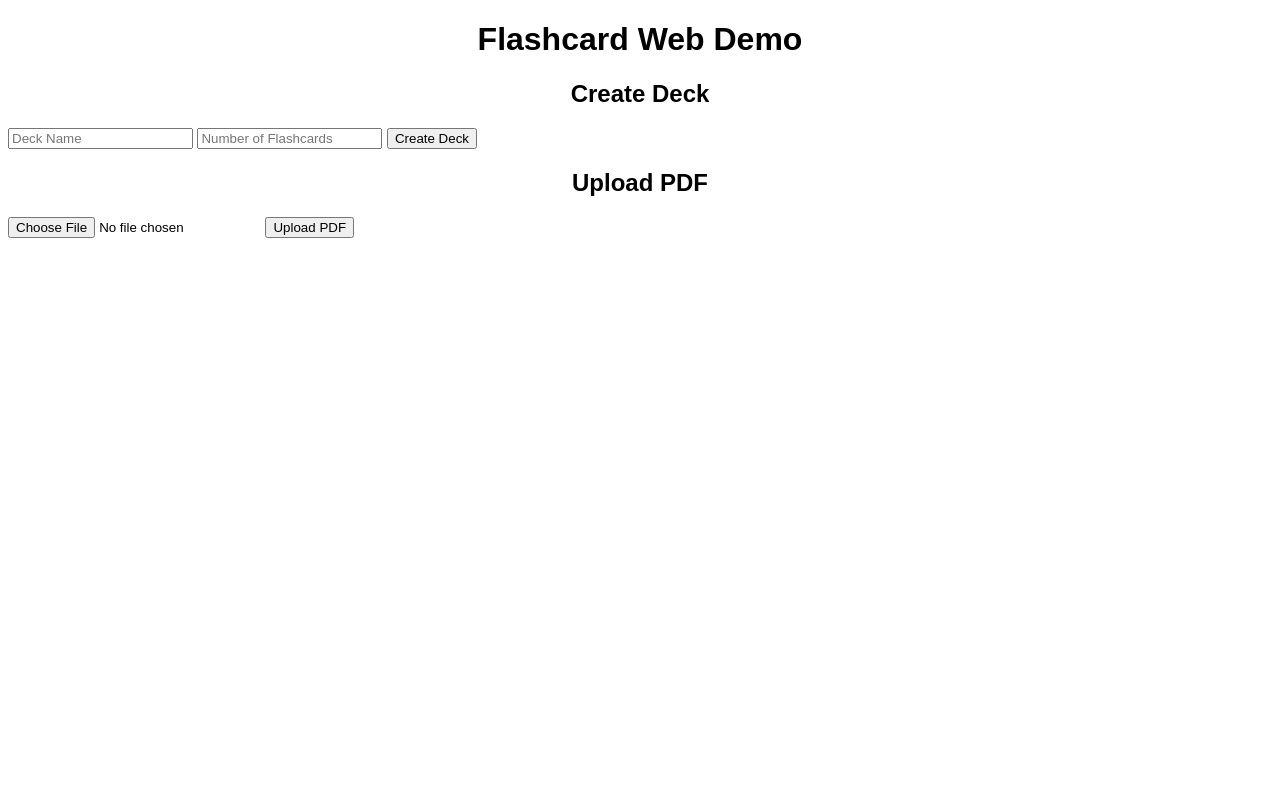
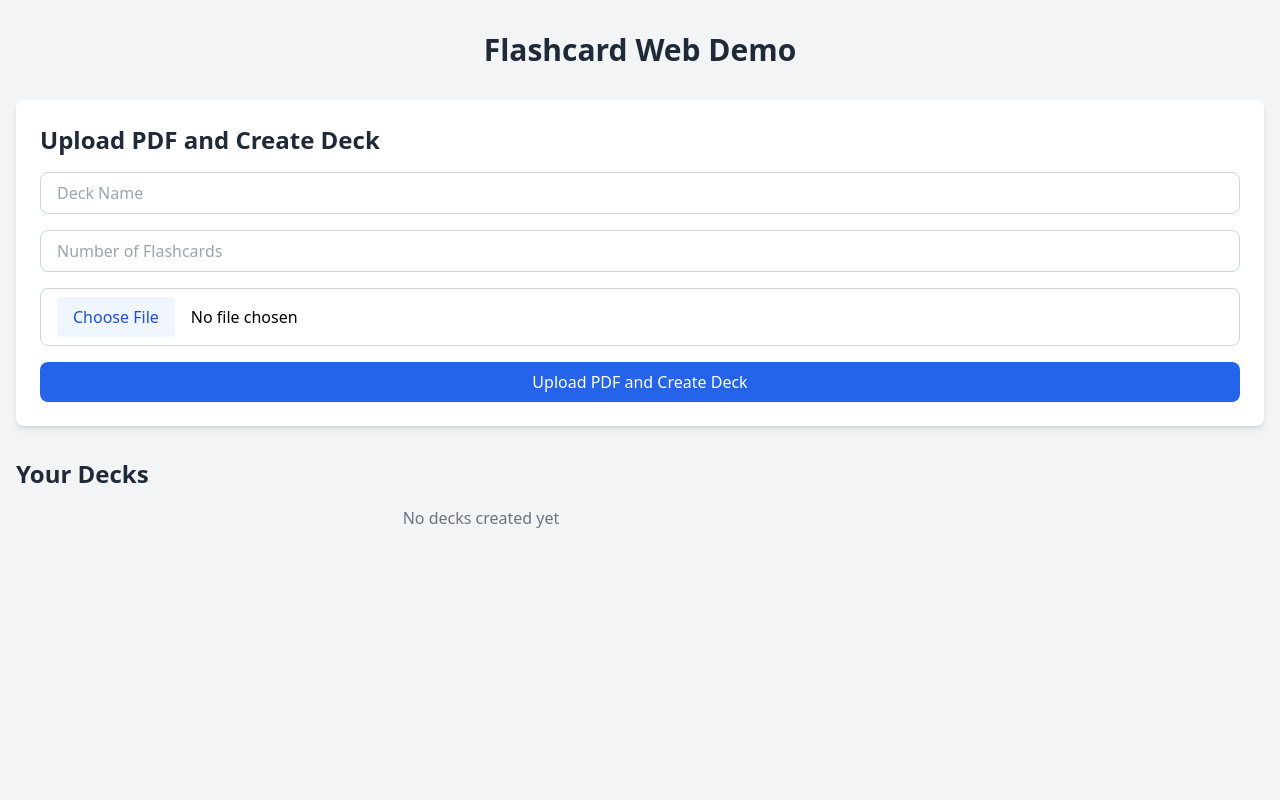
Before and after one commit to Temda/Flashcard-PDF, a Flask app: page / in a window 1280 px wide. Run offline with Flask 3, Linux system fonts and the light colour scheme; some libraries are stand-ins or nearby versions.

Commit message:
update proto type and design structure :rainbow::rainbow:

```diff
--- a/backend/static/js/scripts.js
+++ b/backend/static/js/scripts.js
@@ -1,48 +1,142 @@
 let deck = [];
-let currentCardIndex = 0;
+let currentDeckName = '';
 
-function createDeck() {
+function uploadPDF() {
     const deckName = document.getElementById('deckName').value;
     const numFlashcards = document.getElementById('numFlashcards').value;
-    console.log(`Deck created: ${deckName} with ${numFlashcards} flashcards`);
-}
+    const pdfFile = document.getElementById('pdfFile').files[0];
 
-function uploadPDF() {
-    const pdfFile = document.getElementById('pdfFile').files[0];
+    if (!deckName || !numFlashcards || !pdfFile) {
+        alert('Please fill all fields and select a PDF file');
+        return;
+    }
+
+    currentDeckName = deckName;
+
+    const deckInfo = {
+        name: deckName,
+        numFlashcards: numFlashcards,
+        createdAt: new Date().toISOString()
+    };
+
+    let decks = JSON.parse(localStorage.getItem('decks') || '[]');
+    const existingDeckIndex = decks.findIndex(d => d.name === deckName);
+    if (existingDeckIndex >= 0) {
+        decks[existingDeckIndex] = deckInfo;
+    } else {
+        decks.push(deckInfo);
+    }
+    localStorage.setItem('decks', JSON.stringify(decks));
+
     const formData = new FormData();
     formData.append('file', pdfFile);
+    formData.append('deckName', deckName);
+    formData.append('numFlashcards', numFlashcards);
 
     fetch('/upload', {
         method: 'POST',
         body: formData
     })
-    .then(response => response.json())
-    .then(data => {
-        deck = data;
-        currentCardIndex = 0;
-        showCard(currentCardIndex);
-        document.getElementById('flashcardContainer').style.display = 'block';
-    })
-    .catch(error => console.error('Error:', error));
+        .then(response => response.json())
+        .then(data => {
+            deck = data;
+            localStorage.setItem(`deck_${deckName}`, JSON.stringify(deck));
+            showDeckView(deckName);
+        })
+        .catch(error => {
+            console.error('Error:', error);
+            alert('Error uploading file. Please try again.');
+        });
 }
 
-function showBack() {
-    document.getElementById('front').style.display = 'none';
-    document.getElementById('back').style.display = 'block';
+function showCurrentCard() {
+    const flashcardsList = document.getElementById('flashcardsList');
+    flashcardsList.innerHTML = '';
+
+    if (deck.length === 0) {
+        flashcardsList.innerHTML = '<p class="text-gray-500 col-span-3 text-center">No flashcards in this deck</p>';
+        return;
+    }
+
+    deck.forEach((card, index) => {
+        const flashcard = document.createElement('div');
+        flashcard.className = 'perspective w-full h-48 cursor-pointer group';
+        flashcard.innerHTML = `
+    <div id="card-${index}" class="relative w-full h-full transition-transform duration-500 transform-preserve-3d">
+        <div class="absolute w-full h-full backface-hidden flex items-center justify-center p-6 bg-white rounded-xl shadow-md border border-gray-200 group-hover:shadow-lg transition">
+            <p class="text-lg font-medium text-gray-800 text-center">${card.front}</p>
+            <div class="absolute bottom-2 right-2 bg-blue-100 text-blue-800 text-xs px-2 py-1 rounded">Front</div>
+        </div>
+        <div class="absolute w-full h-full backface-hidden flex items-center justify-center p-6 bg-gray-50 rounded-xl shadow-md border border-gray-200 transform-rotate-y-180">
+            <p class="text-lg font-medium text-gray-800 text-center">${card.back}</p>
+            <div class="absolute bottom-2 right-2 bg-green-100 text-green-800 text-xs px-2 py-1 rounded">Back</div>
+        </div>
+    </div>
+`;
+        flashcard.onclick = () => toggleFlip(index);
+        flashcardsList.appendChild(flashcard);
+    });
 }
 
-function nextCard(correct) {
-    currentCardIndex++;
-    if (currentCardIndex < deck.length) {
-        showCard(currentCardIndex);
-    } else {
-        console.log('No more cards');
+function toggleFlip(index) {
+    const card = document.getElementById(`card-${index}`);
+    card.classList.toggle('rotate-y-180');
+}
+function updateDeckList() {
+    const decksContainer = document.getElementById('decksContainer');
+    decksContainer.innerHTML = '';
+
+    const decks = JSON.parse(localStorage.getItem('decks') || '[]');
+
+    if (decks.length === 0) {
+        decksContainer.innerHTML = '<p class="text-gray-500 col-span-3 text-center">No decks created yet</p>';
+        return;
+    }
+
+    decks.forEach(deck => {
+        const card = document.createElement('div');
+        card.className = 'bg-white rounded-xl shadow-md overflow-hidden hover:shadow-lg transition transform hover:-translate-y-1 cursor-pointer';
+        card.innerHTML = `
+            <div class="p-6">
+                <h3 class="text-xl font-semibold text-gray-800 mb-2">${deck.name}</h3>
+                <p class="text-gray-600">${deck.numFlashcards} cards</p>
+                <p class="text-sm text-gray-500 mt-2">Created: ${new Date(deck.createdAt).toLocaleDateString()}</p>
+            </div>
+        `;
+        card.onclick = () => loadDeck(deck.name);
+        decksContainer.appendChild(card);
+    });
+}
+
+function loadDeck(deckName) {
+    const savedDeck = localStorage.getItem(`deck_${deckName}`);
+    if (savedDeck) {
+        deck = JSON.parse(savedDeck);
+        showDeckView(deckName);
     }
 }
 
-function showCard(index) {
-    document.getElementById('front').innerText = deck[index].front;
-    document.getElementById('back').innerText = deck[index].back;
-    document.getElementById('front').style.display = 'block';
-    document.getElementById('back').style.display = 'none';
+function showDeckView(deckName) {
+    currentDeckName = deckName;
+    document.getElementById('deckList').classList.add('hidden');
+    document.getElementById('flashcardContainer').classList.remove('hidden');
+    document.getElementById('currentDeckName').textContent = currentDeckName;
+
+    showCurrentCard();
 }
+
+function backToDeckList() {
+    document.getElementById('flashcardContainer').classList.add('hidden');
+    document.getElementById('deckList').classList.remove('hidden');
+    updateDeckList();
+}
+
+window.onload = function () {
+    updateDeckList();
+
+    const pathParts = window.location.pathname.split('/');
+    if (pathParts.length >= 3 && pathParts[1] === 'decks') {
+        const deckName = decodeURIComponent(pathParts[2]);
+        loadDeck(deckName);
+    }
+};
--- a/backend/templates/index.html
+++ b/backend/templates/index.html
@@ -1,34 +1,99 @@
 <!DOCTYPE html>
 <html lang="en">
+
 <head>
     <meta charset="UTF-8">
     <meta name="viewport" content="width=device-width, initial-scale=1.0">
     <title>Flashcard Web Demo</title>
-    <link rel="stylesheet" href="{{ url_for('static', filename='css/styles.css') }}">
+    <script src="https://cdn.tailwindcss.com"></script>
+    <script>
+        tailwind.config = {
+            theme: {
+                extend: {
+                    keyframes: {
+                        flip: {
+                            '0%': { transform: 'rotateY(0deg)' },
+                            '50%': { transform: 'rotateY(90deg)' },
+                            '100%': { transform: 'rotateY(0deg)' }
+                        }
+                    },
+                    animation: {
+                        flip: 'flip 0.6s ease-out'
+                    }
+                }
+            }
+        }
+    </script>
+    <style>
+        .transform-preserve-3d {
+            transform-style: preserve-3d;
+        }
+
+        .backface-hidden {
+            backface-visibility: hidden;
+        }
+
+        .transform-rotate-y-180 {
+            transform: rotateY(180deg);
+        }
+
+        .rotate-y-180 {
+            transform: rotateY(180deg);
+        }
+    </style>
 </head>
-<body>
-    <h1>Flashcard Web Demo</h1>
-    <div>
-        <h2>Create Deck</h2>
-        <input type="text" id="deckName" placeholder="Deck Name">
-        <input type="number" id="numFlashcards" placeholder="Number of Flashcards">
-        <button onclick="createDeck()">Create Deck</button>
+
+<body class="bg-gray-100 min-h-screen">
+    <div class="container mx-auto px-4 py-8">
+        <h1 class="text-3xl font-bold text-center text-gray-800 mb-8">Flashcard Web Demo</h1>
+
+        <!-- Upload Section -->
+        <div class="bg-white rounded-lg shadow-md p-6 mb-8">
+            <h2 class="text-2xl font-semibold text-gray-800 mb-4">Upload PDF and Create Deck</h2>
+            <div class="space-y-4">
+                <input type="text" id="deckName" placeholder="Deck Name" required
+                    class="w-full px-4 py-2 border border-gray-300 rounded-lg focus:ring-2 focus:ring-blue-500 focus:border-blue-500">
+                <input type="number" id="numFlashcards" placeholder="Number of Flashcards" required
+                    class="w-full px-4 py-2 border border-gray-300 rounded-lg focus:ring-2 focus:ring-blue-500 focus:border-blue-500">
+                <input type="file" id="pdfFile" accept=".pdf" required
+                    class="w-full px-4 py-2 border border-gray-300 rounded-lg file:mr-4 file:py-2 file:px-4 file:rounded file:border-0 file:bg-blue-50 file:text-blue-700 hover:file:bg-blue-100">
+                <button onclick="uploadPDF()"
+                    class="w-full bg-blue-600 hover:bg-blue-700 text-white font-medium py-2 px-4 rounded-lg transition duration-200">
+                    Upload PDF and Create Deck
+                </button>
+            </div>
+        </div>
+
+        <div id="deckList">
+            <h2 class="text-2xl font-semibold text-gray-800 mb-4">Your Decks</h2>
+            <div id="decksContainer" class="grid grid-cols-1 sm:grid-cols-2 lg:grid-cols-3 xl:grid-cols-4 gap-6">
+
+            </div>
+        </div>
+
+        <div id="flashcardContainer" class="hidden">
+            <div class="flex justify-between items-center mb-6">
+                <button onclick="backToDeckList()"
+                    class="flex items-center text-gray-600 hover:text-gray-800 transition">
+                    <svg xmlns="http://www.w3.org/2000/svg" class="h-5 w-5 mr-1" viewBox="0 0 20 20"
+                        fill="currentColor">
+                        <path fill-rule="evenodd"
+                            d="M9.707 16.707a1 1 0 01-1.414 0l-6-6a1 1 0 010-1.414l6-6a1 1 0 011.414 1.414L5.414 9H17a1 1 0 110 2H5.414l4.293 4.293a1 1 0 010 1.414z"
+                            clip-rule="evenodd" />
+                    </svg>
+                    Back to Decks
+                </button>
+                <h2 id="currentDeckName" class="text-2xl font-semibold text-gray-800"></h2>
+                <div></div>
+            </div>
+
+            <div id="flashcardsList" class="grid grid-cols-1 sm:grid-cols-2 lg:grid-cols-3 gap-6">
+
+            </div>
+        </div>
     </div>
-    <div>
-        <h2>Upload PDF</h2>
-        <input type="file" id="pdfFile">
-        <button onclick="uploadPDF()">Upload PDF</button>
-    </div>
-    <div id="flashcardContainer" style="display: none;">
-        <h2>Flashcards</h2>
-        <div id="flashcard">
-            <div id="front"></div>
-            <div id="back" style="display: none;"></div>
-        </div>
-        <button onclick="showBack()">Show Back</button>
-        <button onclick="nextCard(true)">Correct</button>
-        <button onclick="nextCard(false)">Incorrect</button>
-    </div>
+
     <script src="{{ url_for('static', filename='js/scripts.js') }}"></script>
 </body>
+
 </html>
```
